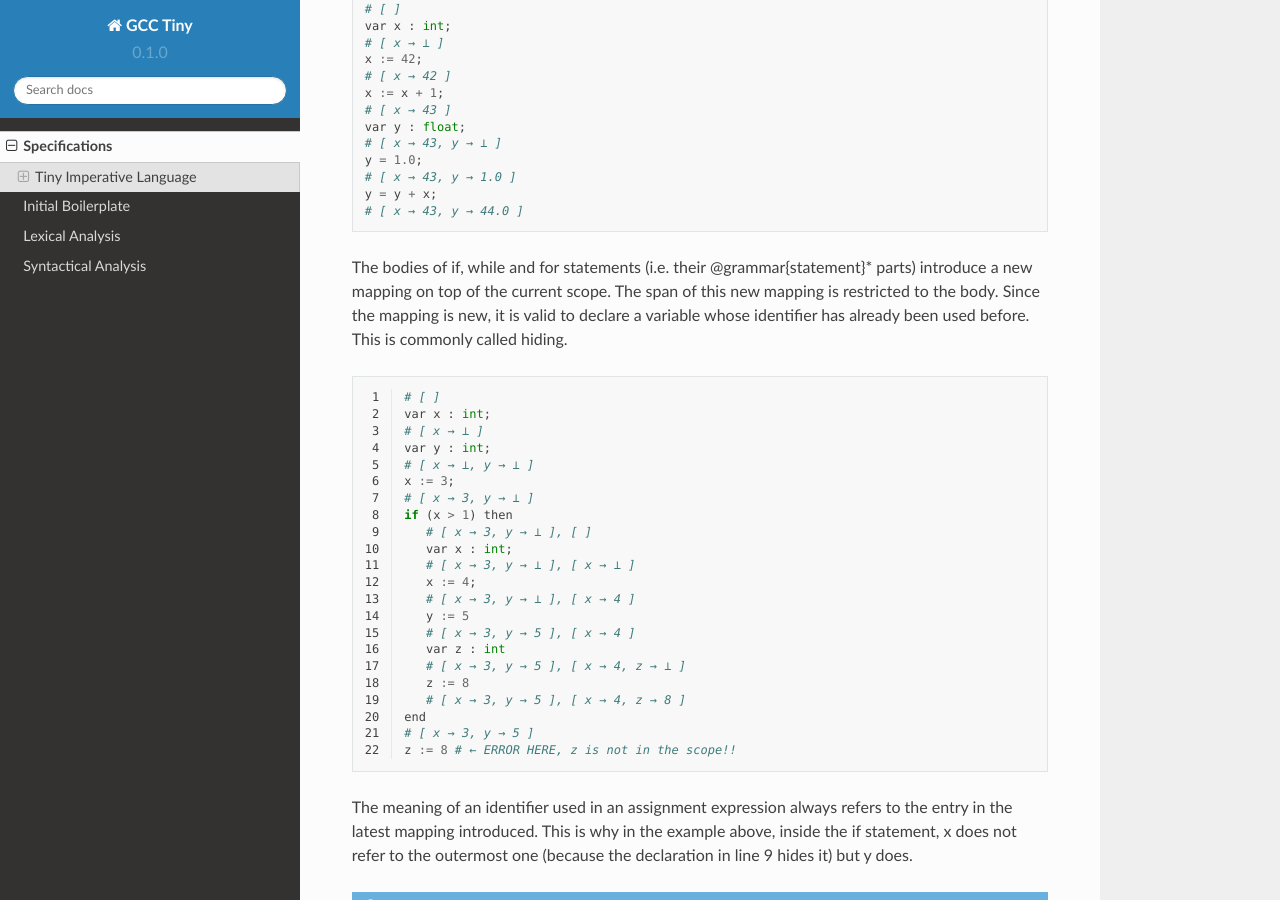
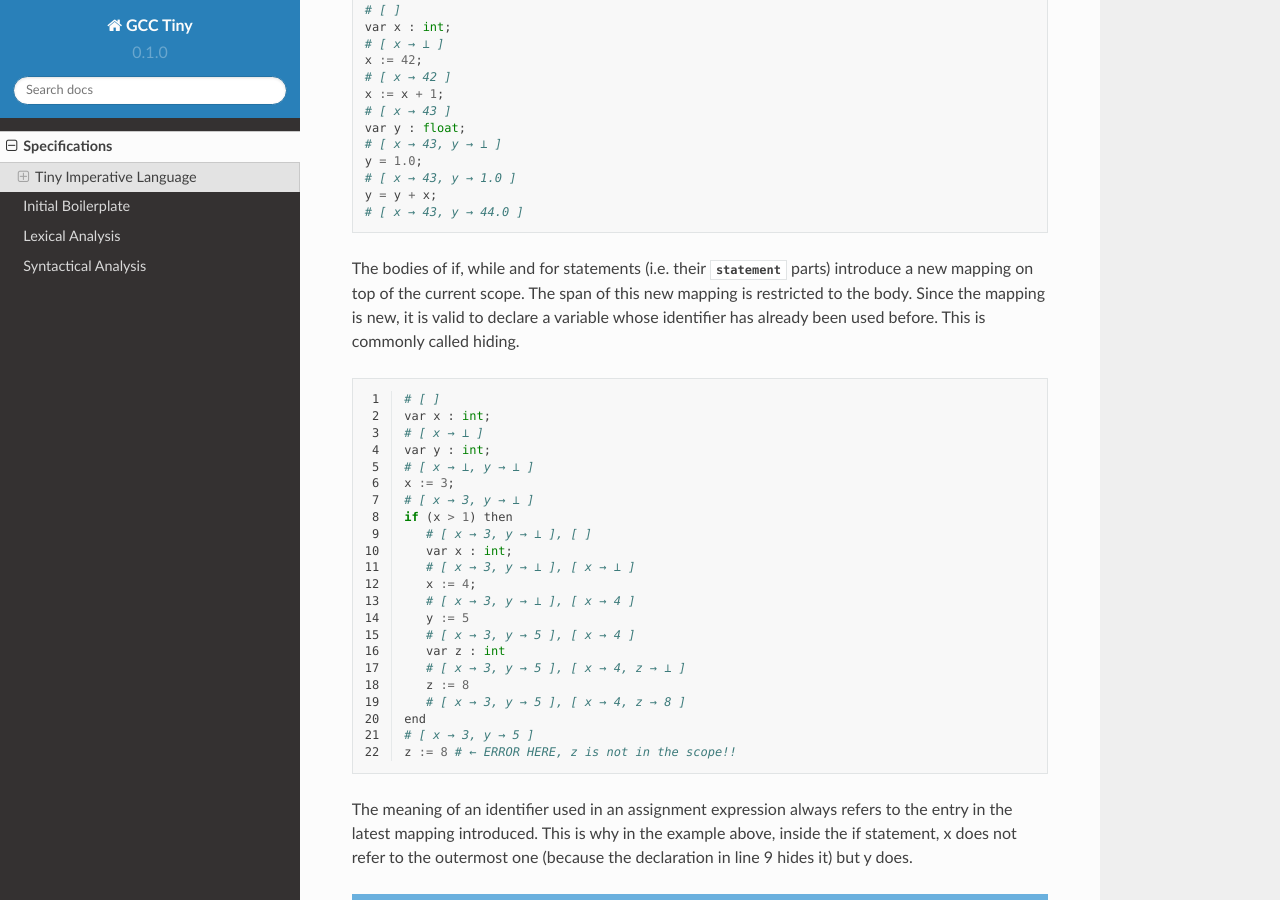
Before and after one commit to GCC-Tiny/gcc-tiny-docs-rtd, a Sphinx documentation site: the page built from docs/source/part01.rst, in a window 1280 px wide and 900 px high, scrolled down 4630 px. Built offline with Sphinx 7.4.7 and the Read the Docs theme 2.0.0, drawn with Linux system fonts in a browser that asks for light colours; some of the changed lines change nothing that is shown; some of the changed text lies outside the part shown.

Commit message:
part01: fix grammar refs

```diff
--- a/docs/source/part01.rst
+++ b/docs/source/part01.rst
@@ -141,16 +141,16 @@
 preceding element one or more times.
 
 .. productionlist:: Tiny
-    primary: "(" expression ")"  | `identifier` | `integer-literal` | `float-literal` | `string-literal`
-    integer-literal: `digit`+
-    float-literal: `digit`+ "." `digit`* | "." `digit`+
-    string-literal: "\"" `any-character-except-newline-or-double-quote`* "\""
+    primary: "(" `expression` ")"  | `identifier` | `integerliteral` | `floatliteral` | `stringliteral`
+    integerliteral: `digit`+
+    floatliteral: `digit`+ "." `digit`* | "." `digit`+
+    stringliteral: "\"" any-character-except-newline-or-double-quote* "\""
 
 
 Unary operators have the following forms.
 
 .. productionlist:: Tiny
-    unaryop: "+"  |  "-" | "not"
+    unaryop: "+" | "-" | "not"
 
 Binary operators have the following forms.
 
@@ -262,7 +262,7 @@
     # [ x → 43, y → 44.0 ]
 
 
-The bodies of if, while and for statements (i.e. their  @grammar{statement}* parts)
+The bodies of if, while and for statements (i.e. their  :token:`~Tiny:statement` parts)
 introduce a new mapping on top of the current scope. The span of this new mapping is
 restricted to the body. Since the mapping is new, it is valid to declare a variable
 whose identifier has already been used before. This is commonly called hiding.
@@ -302,8 +302,6 @@
 .. note::
 
     This kind of scoping mechanism is called static or lexical scoping.
-
-.. TODO: fix mark up of if, while, for statements
 
 An :token:`if statement <Tiny:if>` can have two forms, but the first form is equivalent to
 if expression then statement* else end,
```
